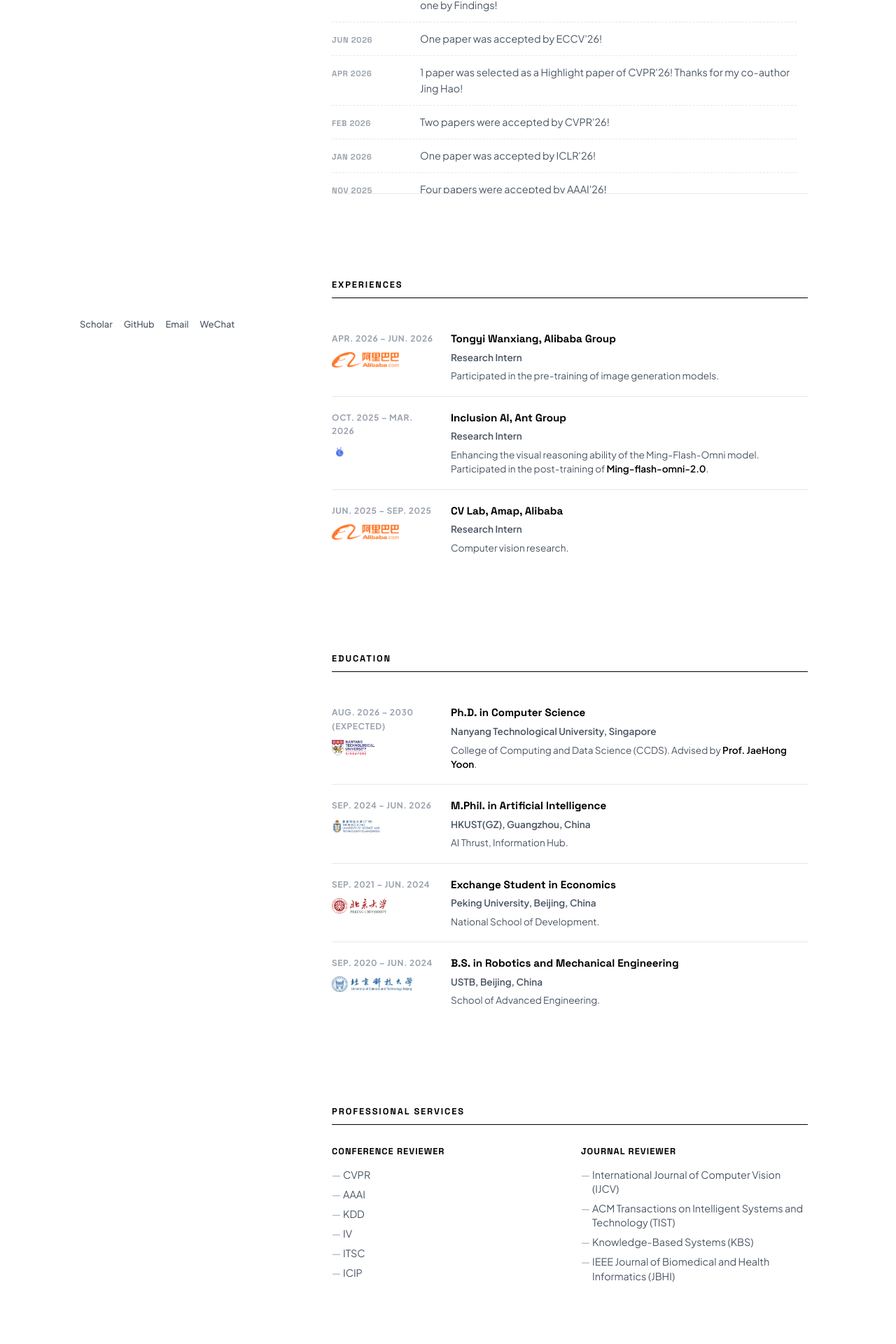
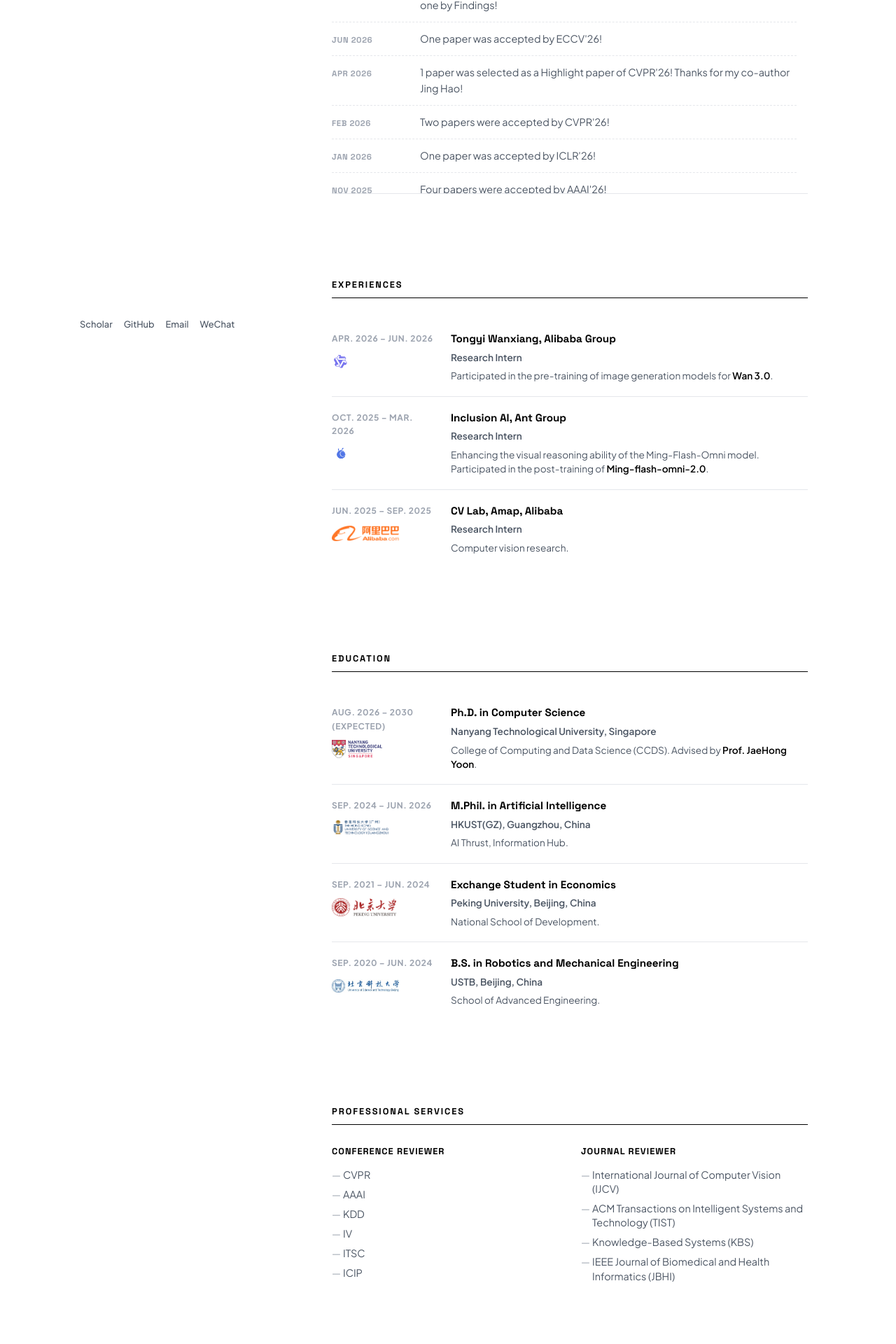
Before and after one commit to yuxuanfanOrion/yuxuanfanOrion.github.io, a Jekyll site: the page built from _pages/about.md, in a window 1280 px wide. Shown: the part 1321-3241 px from the top of the page at 70% size. Built offline with Jekyll 4.4.1, drawn with Linux system fonts in a browser that asks for light colours.

Commit message:
Link Wan 3.0 in Tongyi Wanxiang entry, add Wan logo, normalize timeline logo sizing

```diff
--- a/_pages/about.md
+++ b/_pages/about.md
@@ -68,12 +68,12 @@ description: "Yuxuan FAN (樊宇轩), Ph.D. student at NTU CCDS, Singapore."
   <div class="timeline-item">
     <div class="timeline-when">
       Apr. 2026 – Jun. 2026
-      <img class="timeline-logo" src="/images/icon/alibaba.png" alt="Alibaba">
+      <img class="timeline-logo" src="/images/icon/wan.png" alt="Tongyi Wanxiang">
     </div>
     <div class="timeline-body">
       <h3>Tongyi Wanxiang, Alibaba Group</h3>
       <div class="timeline-where">Research Intern</div>
-      <p>Participated in the pre-training of image generation models.</p>
+      <p>Participated in the pre-training of image generation models for <a href="https://cn.aliyun.com/benefit/scene/wan?from_alibabacloud=" target="_blank" rel="noopener">Wan 3.0</a>.</p>
     </div>
   </div>
 
--- a/assets/css/home.css
+++ b/assets/css/home.css
@@ -391,8 +391,10 @@ section:first-of-type {
 }
 
 .timeline-logo {
-  height: 22px;
-  width: auto;
+  height: 26px;
+  max-width: 96px;
+  object-fit: contain;
+  object-position: left center;
   margin-top: 10px;
   display: block;
   opacity: 0.85;
```
Also changed, not shown: images/icon/wan.png (added).
